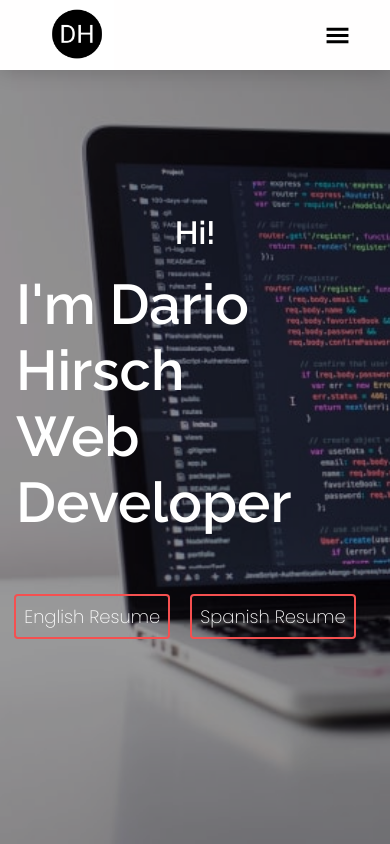
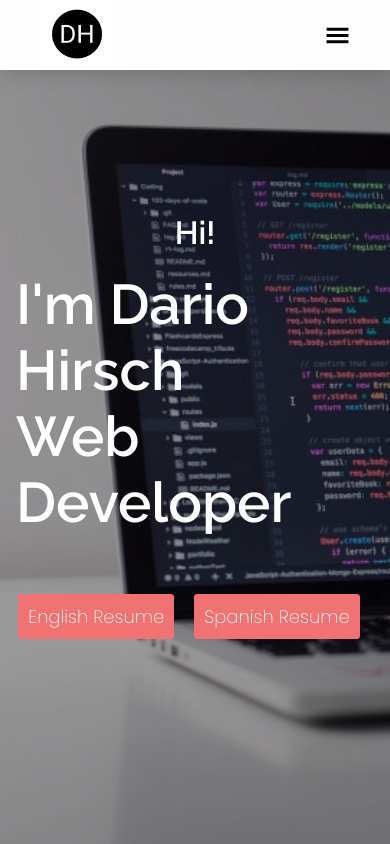
Before and after one commit to dariohirsch/portfolio, a React (Create React App) app: page / in a window 390 px wide. Shown: the top 844 px of the page. Built offline with nearby package versions, Linux system fonts and the light colour scheme.

Commit message:
mobile links color changed

```diff
--- a/src/App.css
+++ b/src/App.css
@@ -412,8 +412,13 @@ a {
 	} */
 	#link-cont a {
 		/* background-color: rgb(245, 80, 80); */
-		border: 2px solid rgb(245, 80, 80);
+		border: 2px solid rgb(240, 114, 114);
 		font-size: 18px;
+		background-color: rgb(240, 114, 114);
+	}
+	#link-cont {
+		/* background-color: rgb(245, 80, 80); */
+		margin-left: 0.5em;
 	}
 
 	#about-me {
--- a/src/components/Welcome.js
+++ b/src/components/Welcome.js
@@ -23,7 +23,7 @@ const Welcome = (props) => {
 						<h4>Hola!</h4>
 						<h2 id="spanish-title">
 							Soy Dario Hirsch <br />
-							Desarrollador Web
+							Desarrollador Web``
 							{/* <span id="e">e</span>
 							<span id="v">v</span>
 							<span id="e">e</span>
```
